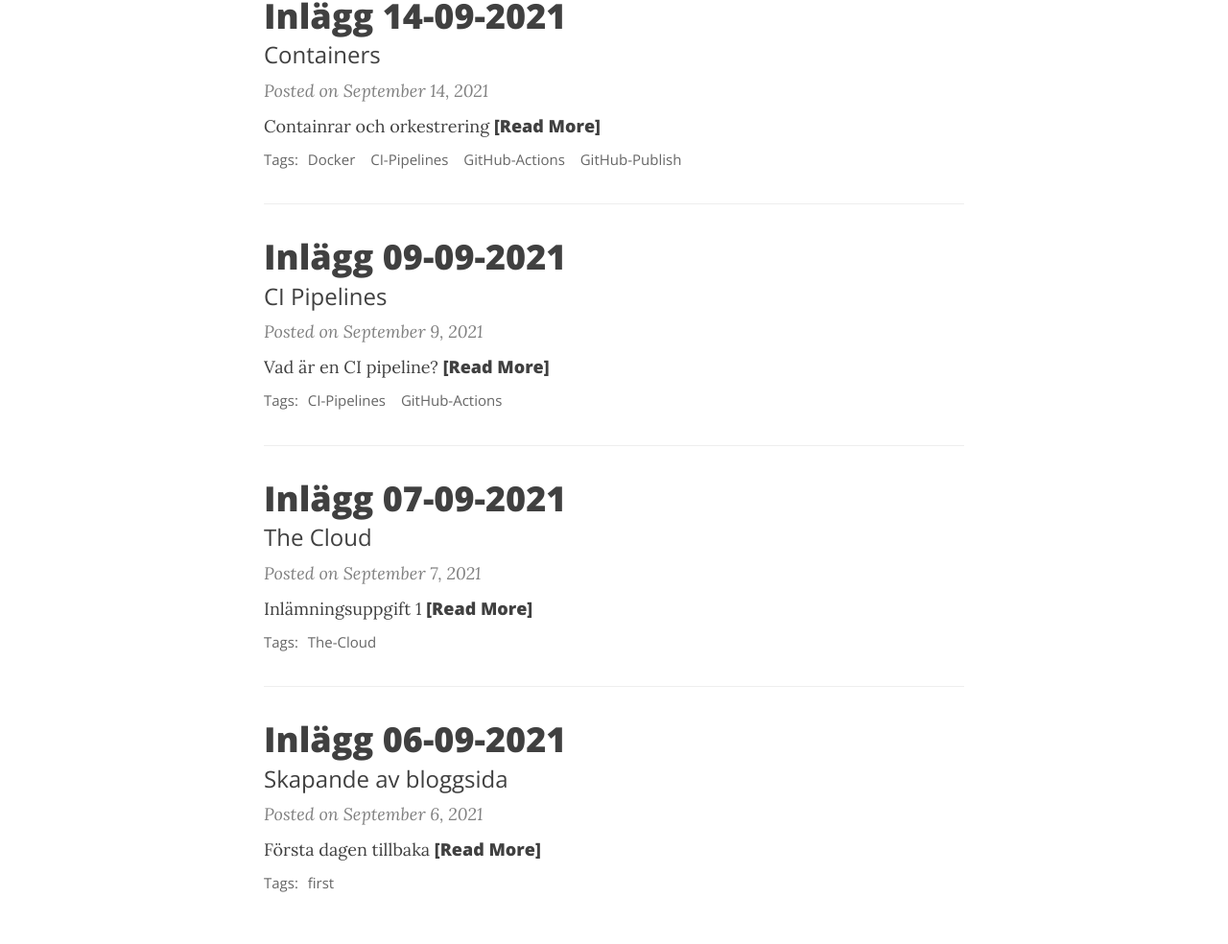
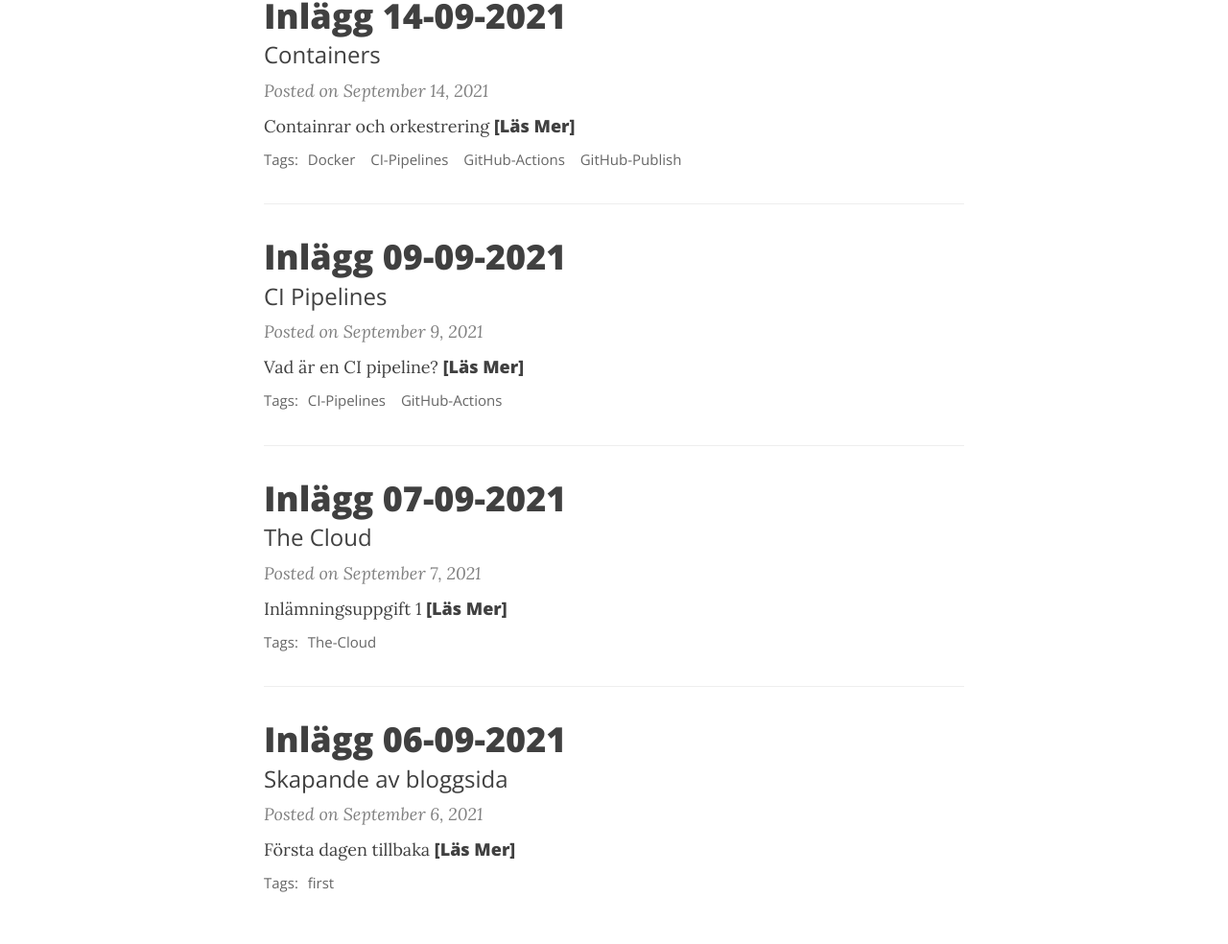
Before and after one commit to joakimwidell/joakimwidell.github.io, a Jekyll site: the page built from index.html, in a window 1280 px wide and 1400 px high. Shown: the part 342-1326 px from the top of the window at 96% size. Built offline with Jekyll 4.4.1, drawn with Linux system fonts in a browser that asks for light colours; nearby versions of some CDN libraries; the list of posts is cut into pages by our own code; comment, search, counter and statistics services are not loaded.

Commit message:
refactoring

```diff
--- a/_includes/header.html
+++ b/_includes/header.html
@@ -38,7 +38,7 @@
           {% endif %}
 
           {% if include.type == "post" %}
-            <span class="post-meta">Posted on {{ page.date | date: date_format }}</span>
+            <span class="post-meta">Skapat {{ page.date | date: date_format }}</span>
             {% if page.last-updated %}
               <span class="post-meta">
                 <span class="d-none d-md-inline middot">&middot;</span>
@@ -72,7 +72,7 @@
           {% endif %}
 
           {% if include.type == "post" %}
-            <span class="post-meta">Posted on {{ page.date | date: date_format }}</span>
+            <span class="post-meta">Skapat {{ page.date | date: date_format }}</span>
             {% if page.last-updated %}
               <span class="post-meta">
                 <span class="d-none d-md-inline middot">&middot;</span>
--- a/_includes/readtime.html
+++ b/_includes/readtime.html
@@ -5,10 +5,10 @@
 {% assign finalReadTime = calcReadTime | divided_by:200 | round: 2 %}
 {% assign number = finalReadTime | round %}
 {% if number >= 1 %}
-  {% assign yesReadTime = number | append: " minute read" %}
+  {% assign yesReadTime = number | append: " minuters läsning" %}
   <span class="post-meta"><span class="d-none d-md-inline middot">&middot;</span> {{ yesReadTime }}</span>
 {% elsif number < 1 %}
-  {% assign minReadTime = '&lt; 1 minute read' %}
+  {% assign minReadTime = '&lt; 1 minuters läsning' %}
   <span class="post-meta"><span class="d-none d-md-inline middot">&middot;</span> {{ minReadTime }}</span>
 {% else %}
   {% assign nilReadTime = number | replace:'0',' ' %}
--- a/_includes/search.html
+++ b/_includes/search.html
@@ -3,7 +3,7 @@
 <div id="beautifuljekyll-search-overlay">
 
   <div id="nav-search-exit" title="Exit search">✕</div>
-  <input type="text" id="nav-search-input" placeholder="Search">
+  <input type="text" id="nav-search-input" placeholder="Sök">
   <ul id="search-results-container"></ul>
 
   <script src="https://unpkg.com/simple-jekyll-search@latest/dest/simple-jekyll-search.min.js"></script>
--- a/_layouts/base.html
+++ b/_layouts/base.html
@@ -20,7 +20,7 @@
 ---
 
 <!DOCTYPE html>
-<html lang="{{ page.language | default: site.language | default: 'en' }}">
+<html lang="{{ page.language | default: site.language | default: 'sv' }}">
 <!-- Beautiful Jekyll 5.0.0 | Copyright Dean Attali 2020 -->
 {% include head.html %}
 
--- a/_layouts/home.html
+++ b/_layouts/home.html
@@ -71,7 +71,7 @@
       {{ post.excerpt | strip_html | xml_escape | truncatewords: excerpt_length }}
       {% assign excerpt_word_count = post.excerpt | number_of_words %}
       {% if post.content != post.excerpt or excerpt_word_count > excerpt_length %}
-        <a href="{{ post.url | absolute_url }}" class="post-read-more">[Read&nbsp;More]</a>
+        <a href="{{ post.url | absolute_url }}" class="post-read-more">[Läs&nbsp;Mer]</a>
       {% endif %}
     </div>
     {% endunless %}
@@ -93,12 +93,12 @@
 <ul class="pagination main-pager">
   {% if paginator.previous_page %}
   <li class="page-item previous">
-    <a class="page-link" href="{{ paginator.previous_page_path | absolute_url }}">&larr; Newer Posts</a>
+    <a class="page-link" href="{{ paginator.previous_page_path | absolute_url }}">&larr; Nyare inlägg</a>
   </li>
   {% endif %}
   {% if paginator.next_page %}
   <li class="page-item next">
-    <a class="page-link" href="{{ paginator.next_page_path | absolute_url }}">Older Posts &rarr;</a>
+    <a class="page-link" href="{{ paginator.next_page_path | absolute_url }}">Äldre inlägg &rarr;</a>
   </li>
   {% endif %}
 </ul>
--- a/_layouts/post.html
+++ b/_layouts/post.html
@@ -67,12 +67,12 @@
       <ul class="pagination blog-pager">
         {% if page.previous.url %}
         <li class="page-item previous">
-          <a class="page-link" href="{{ page.previous.url | relative_url }}" data-toggle="tooltip" data-placement="top" title="{{page.previous.title}}">&larr; Previous Post</a>
+          <a class="page-link" href="{{ page.previous.url | relative_url }}" data-toggle="tooltip" data-placement="top" title="{{page.previous.title}}">&larr; Föregrående inlägg</a>
         </li>
         {% endif %}
         {% if page.next.url %}
         <li class="page-item next">
-          <a class="page-link" href="{{ page.next.url | relative_url }}" data-toggle="tooltip" data-placement="top" title="{{page.next.title}}">Next Post &rarr;</a>
+          <a class="page-link" href="{{ page.next.url | relative_url }}" data-toggle="tooltip" data-placement="top" title="{{page.next.title}}">Nästa inlägg &rarr;</a>
         </li>
         {% endif %}
       </ul>
```
Also changed, not shown: README.md.
